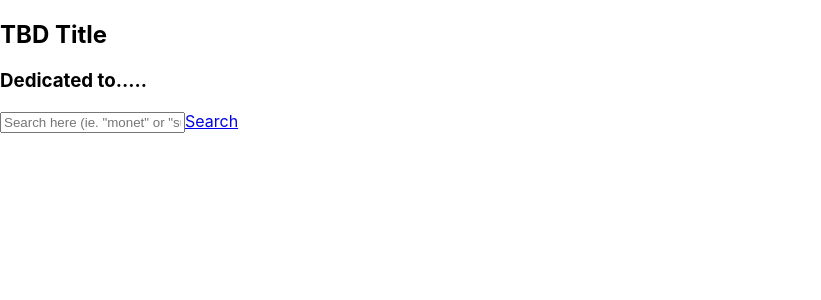
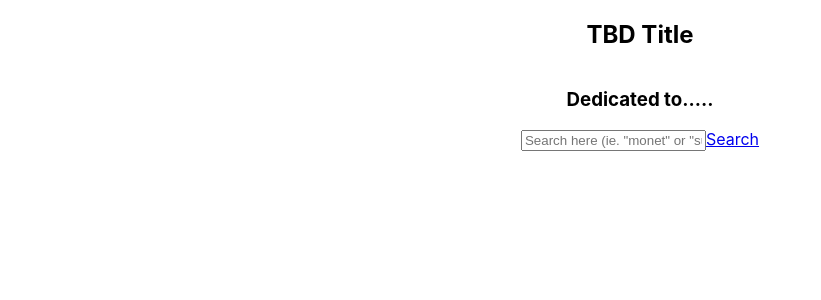
Before and after one commit to PaigeVannelli/FOMA, a React (Create React App) app: page / in a window 1280 px wide. Shown: the top 300 px of the page, without its empty margins (0-821 px from the left). Built offline with nearby package versions, Linux system fonts and the light colour scheme.

Commit message:
Change landing page layout

```diff
--- a/src/Components/LandingPage/LandingPage.css
+++ b/src/Components/LandingPage/LandingPage.css
@@ -0,0 +1,6 @@
+.landing-page-section {
+  display: flex;
+  flex-direction: column;
+  align-items: center;
+  justify-content: center;
+}
--- a/src/Components/LandingPage/LandingPage.js
+++ b/src/Components/LandingPage/LandingPage.js
@@ -3,7 +3,7 @@ import Search from '../search/Search'
 
 const LandingPage = ({ search }) => {
   return (
-    <section>
+    <section className='landing-page-section'>
       <h1>TBD Title</h1>
       <h3>Dedicated to.....</h3>
       <Search search={search}/>
```
